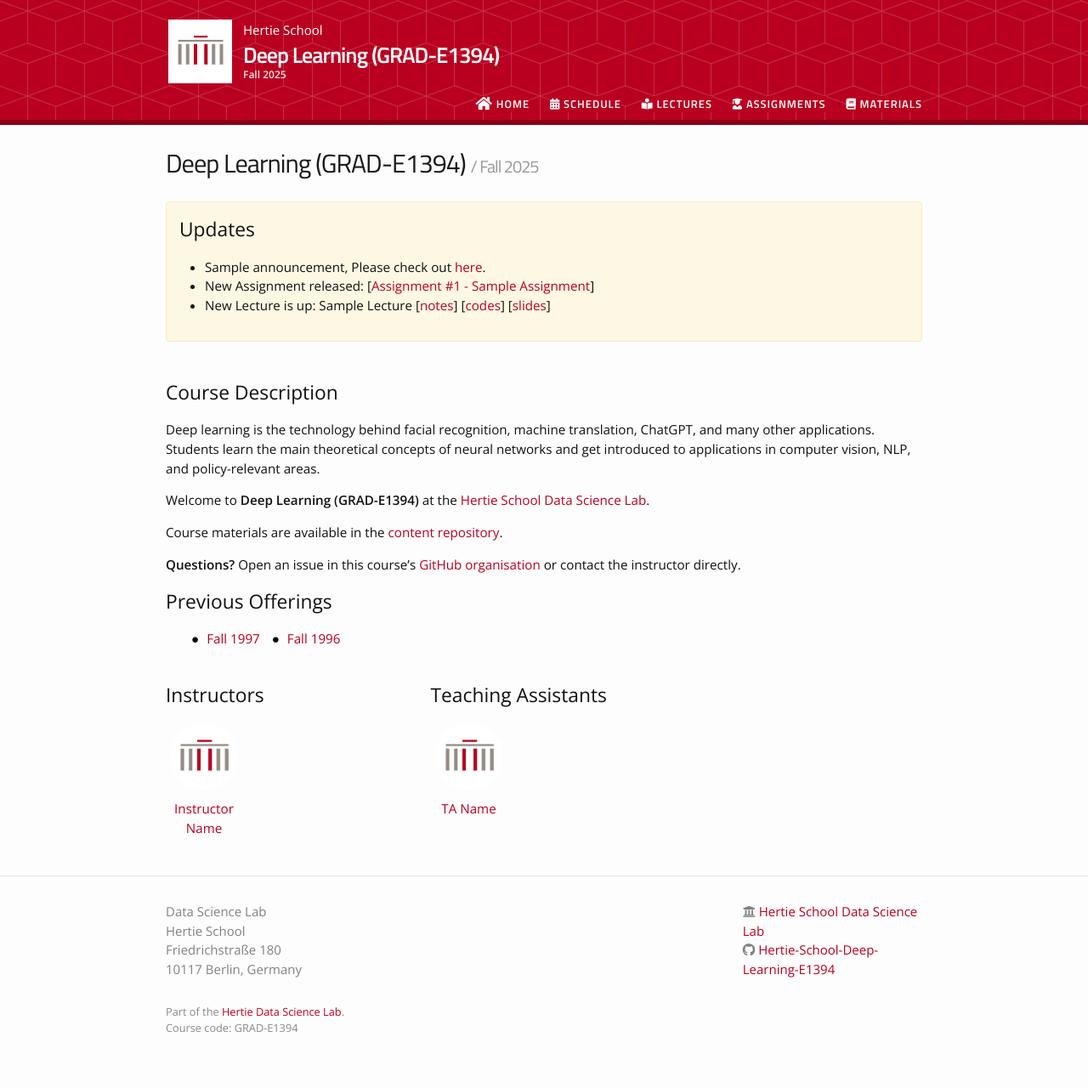
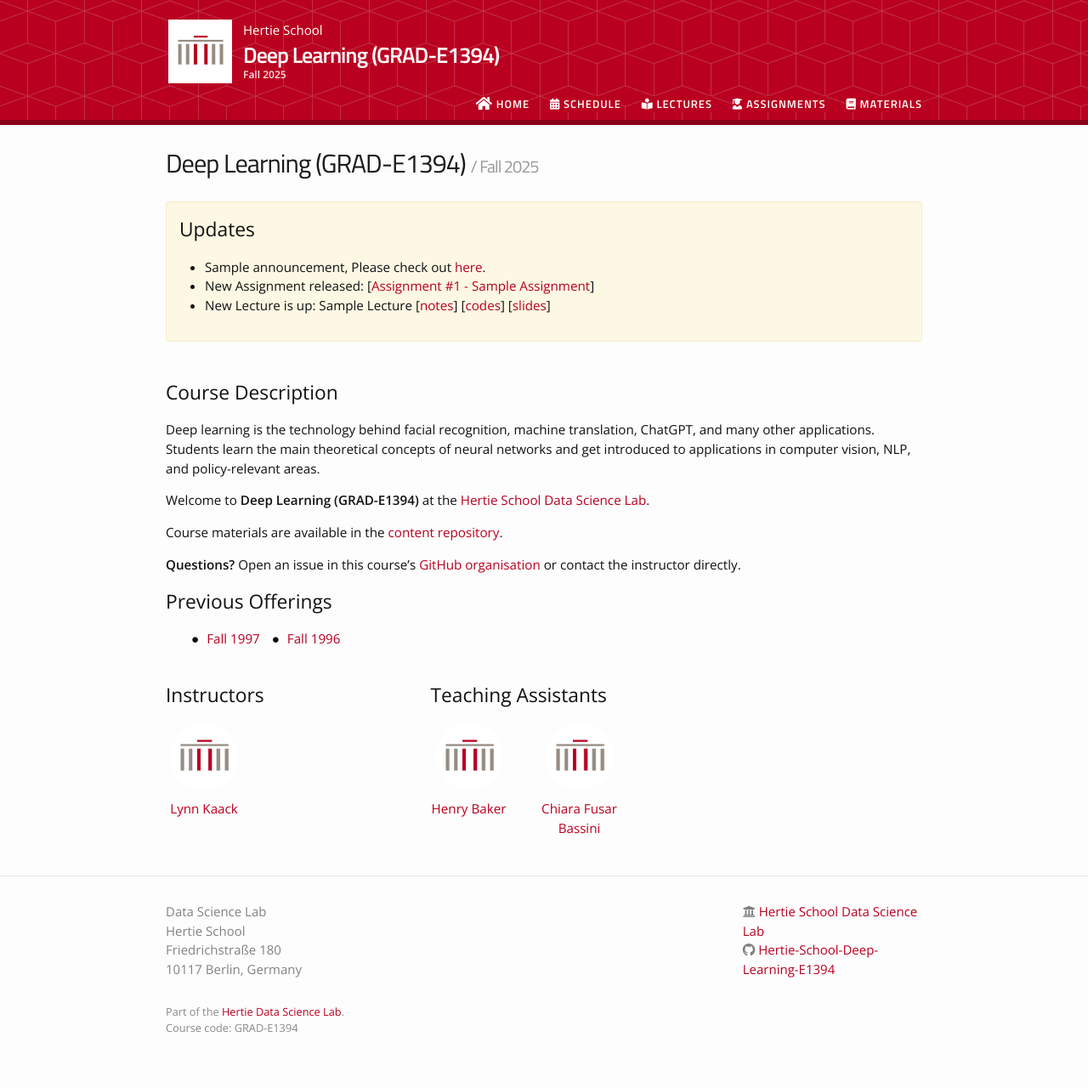
Before and after one commit to Hertie-School-Deep-Learning-E1394/hertie-school-deep-learning-e1394.github.io, a Jekyll site: the page built from index.md, in a window 1280 px wide. Shown: the whole page at 85% size. Built offline with Jekyll 4.4.1, drawn with Linux system fonts in a browser that asks for light colours; nearby versions of some CDN libraries.

Commit message:
feat: add instructor and TAs to people.yml

```diff
--- a/_data/people.yml
+++ b/_data/people.yml
@@ -1,17 +1,12 @@
-# Edit this file to add your course instructors and TAs.
-# profile_pic: put a photo in _images/pp/ and reference it here.
-# webpage: optional personal/faculty page link.
-#
-# Both instructors and TAs are added to the instructors-{semester} team
-# in the course org (maintain access). GitHub Classroom handles
-# submission-level grader access separately.
-
 instructors:
-  - name: "Instructor Name"
+  - name: "Lynn Kaack"
     profile_pic: /_images/pp/placeholder.jpg
-    webpage: "https://hertie-school.org/en/datasciencelab"
+    webpage: "https://hertie-school.org/en/research/faculty-and-researchers/faculty-detail/person/kaack"
 
 teaching_assistants:
-  - name: "TA Name"
+  - name: "Henry Baker"
     profile_pic: /_images/pp/placeholder.jpg
     webpage: ""
+  - name: "Chiara Fusar Bassini"
+    profile_pic: /_images/pp/placeholder.jpg
+    webpage: ""
```
